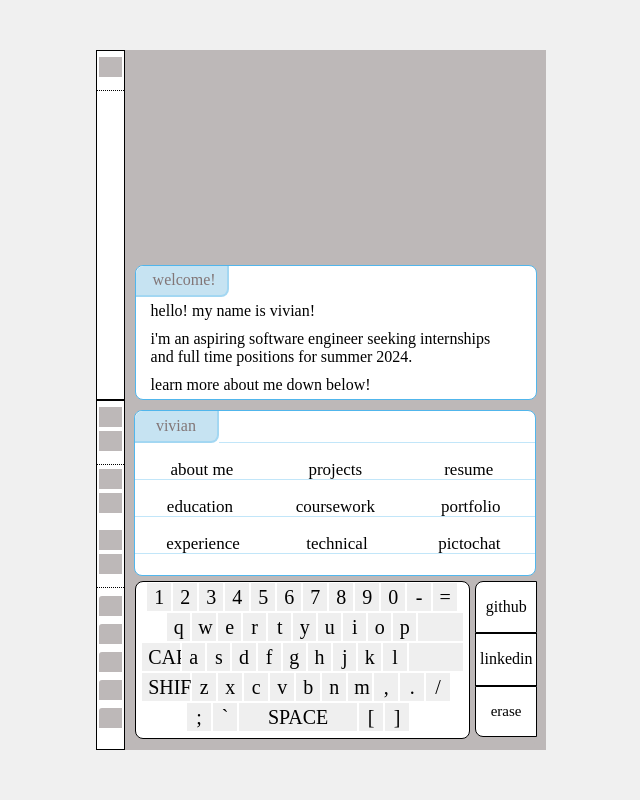
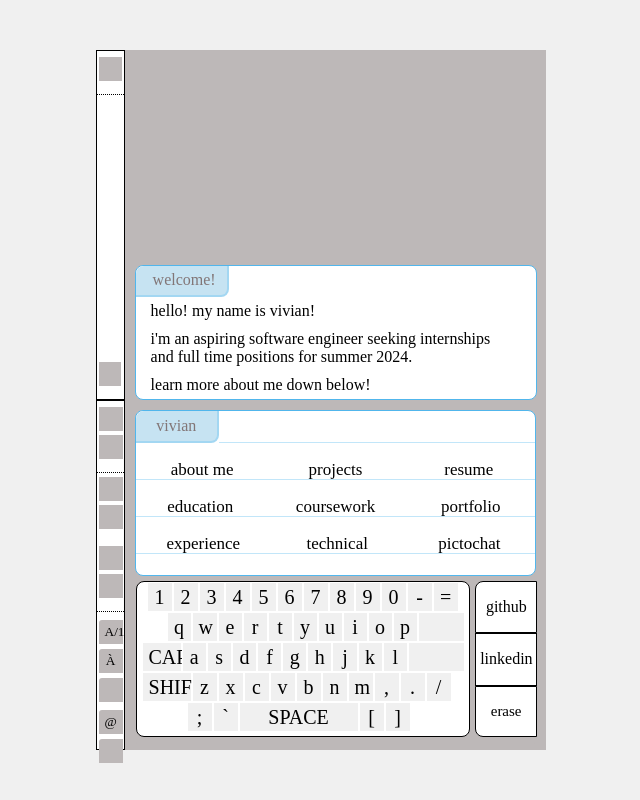
Before and after one commit to vivianc125/picto-portfolio, a React (Create React App) app: page / in a window 1280 px wide. Shown: the whole page, without its empty margins (319-959 px from the left). Built offline with nearby package versions, Linux system fonts and the light colour scheme.

Commit message:
fixing side panel buttons

```diff
--- a/src/App.js
+++ b/src/App.js
@@ -1,5 +1,6 @@
 import React, {useState, useEffect} from 'react';
 import pdf from '../src/resume.pdf';
+
 
 
 function Screen() {
@@ -178,7 +179,10 @@ useEffect(() => {
       <div className = "row">
           <div className="stack-left">
             <div className="scroll">
-              <button className="sidePanel"></button>
+              <button className="sidePanel" disabled="true"></button>
+            </div>
+            <div className="drawing-items chat-icon">
+              <button className="sidePanel " disabled="true"></button>
             </div>
           </div>
           <div className="screen-stack" >
@@ -193,23 +197,23 @@ useEffect(() => {
         <div className = "row">
           <div className="stack-left">
             <div className="scroll">
-              <button className="sidePanel"></button>
-              <button className="sidePanel"></button>
+              <button className="sidePanel" disabled="true"></button>
+              <button className="sidePanel" disabled="true"></button>
             </div>
             <div className="drawing-items">
-              <button className="sidePanel"></button>
-              <button className="sidePanel"></button>
+              <button className="sidePanel" disabled="true"></button>
+              <button className="sidePanel" disabled="true"></button>
             </div>
             <div className="size">
-              <button className="sidePanel"></button>
-              <button className="sidePanel"></button>
+              <button className="sidePanel" disabled="true"></button>
+              <button className="sidePanel" disabled="true"></button>
             </div>
             <div className="misc-keyboards">
-              <button className="sidePanel"></button>
-              <button className="sidePanel"></button>
-              <button className="sidePanel"></button>
-              <button className="sidePanel"></button>
-              <button className="sidePanel"></button>
+              <button className="sidePanel" disabled="true">A/1</button>
+              <button className="sidePanel" disabled="true">À</button>
+              <button className="sidePanel" disabled="true"></button>
+              <button className="sidePanel" disabled="true">@</button>
+              <button className="sidePanel" disabled="true"></button>
             </div>
 
           </div>
@@ -239,67 +243,66 @@ useEffect(() => {
                 </div>
               </div>
                 <div className="keyboard">
-
                   <div className="keyboard-left">
                     <div className = "row keys r1">
-                      <button className="keyboard-key">1</button>
-                      <button className="keyboard-key">2</button>
-                      <button className="keyboard-key">3</button>
-                      <button className="keyboard-key">4</button>
-                      <button className="keyboard-key">5</button>
-                      <button className="keyboard-key">6</button>
-                      <button className="keyboard-key">7</button>
-                      <button className="keyboard-key">8</button>
-                      <button className="keyboard-key">9</button>
-                      <button className="keyboard-key">0</button>
-                      <button className="keyboard-key">-</button>
-                      <button className="keyboard-key">=</button>
+                      <button className="keyboard-key" disabled="true">1</button>
+                      <button className="keyboard-key" disabled="true">2</button>
+                      <button className="keyboard-key" disabled="true">3</button>
+                      <button className="keyboard-key" disabled="true">4</button>
+                      <button className="keyboard-key" disabled="true">5</button>
+                      <button className="keyboard-key" disabled="true">6</button>
+                      <button className="keyboard-key" disabled="true">7</button>
+                      <button className="keyboard-key" disabled="true">8</button>
+                      <button className="keyboard-key" disabled="true">9</button>
+                      <button className="keyboard-key" disabled="true">0</button>
+                      <button className="keyboard-key" disabled="true">-</button>
+                      <button className="keyboard-key" disabled="true">=</button>
                     </div>
                     <div className = "row keys r2">
-                      <button className="keyboard-key">q</button>
-                      <button className="keyboard-key">w</button>
-                      <button className="keyboard-key">e</button>
-                      <button className="keyboard-key">r</button>
-                      <button className="keyboard-key">t</button>
-                      <button className="keyboard-key">y</button>
-                      <button className="keyboard-key">u</button>
-                      <button className="keyboard-key">i</button>
-                      <button className="keyboard-key">o</button>
-                      <button className="keyboard-key">p</button>
-                      <button className="backspace-key"></button>
+                      <button className="keyboard-key" disabled="true">q</button>
+                      <button className="keyboard-key" disabled="true">w</button>
+                      <button className="keyboard-key" disabled="true">e</button>
+                      <button className="keyboard-key" disabled="true">r</button>
+                      <button className="keyboard-key" disabled="true">t</button>
+                      <button className="keyboard-key" disabled="true">y</button>
+                      <button className="keyboard-key" disabled="true">u</button>
+                      <button className="keyboard-key" disabled="true">i</button>
+                      <button className="keyboard-key" disabled="true">o</button>
+                      <button className="keyboard-key" disabled="true">p</button>
+                      <button className="keyboard-key backspace-key" disabled="true"></button>
                     </div>
                     <div className = "row keys r3">
-                      <button className="caps-key">CAPS</button>
-                      <button className="keyboard-key">a</button>
-                      <button className="keyboard-key">s</button>
-                      <button className="keyboard-key">d</button>
-                      <button className="keyboard-key">f</button>
-                      <button className="keyboard-key">g</button>
-                      <button className="keyboard-key">h</button>
-                      <button className="keyboard-key">j</button>
-                      <button className="keyboard-key">k</button>
-                      <button className="keyboard-key">l</button>
-                      <button className="enter-key"></button>
+                      <button className="keyboard-key caps-key" disabled="true">CAPS</button>
+                      <button className="keyboard-key" disabled="true">a</button>
+                      <button className="keyboard-key" disabled="true">s</button>
+                      <button className="keyboard-key" disabled="true">d</button>
+                      <button className="keyboard-key" disabled="true">f</button>
+                      <button className="keyboard-key" disabled="true">g</button>
+                      <button className="keyboard-key" disabled="true">h</button>
+                      <button className="keyboard-key" disabled="true">j</button>
+                      <button className="keyboard-key" disabled="true">k</button>
+                      <button className="keyboard-key" disabled="true">l</button>
+                      <button className="keyboard-key enter-key" disabled="true"></button>
                     </div>
                     <div className = "row keys r4">
-                      <button className="shift-key">SHIFT</button>
-                      <button className="keyboard-key">z</button>
-                      <button className="keyboard-key">x</button>
-                      <button className="keyboard-key">c</button>
-                      <button className="keyboard-key">v</button>
-                      <button className="keyboard-key">b</button>
-                      <button className="keyboard-key">n</button>
-                      <button className="keyboard-key">m</button>
-                      <button className="keyboard-key">,</button>
-                      <button className="keyboard-key">.</button>
-                      <button className="keyboard-key">/</button>
+                      <button className="keyboard-key shift-key" disabled="true">SHIFT</button>
+                      <button className="keyboard-key" disabled="true">z</button>
+                      <button className="keyboard-key" disabled="true">x</button>
+                      <button className="keyboard-key" disabled="true">c</button>
+                      <button className="keyboard-key" disabled="true">v</button>
+                      <button className="keyboard-key" disabled="true">b</button>
+                      <button className="keyboard-key" disabled="true">n</button>
+                      <button className="keyboard-key" disabled="true">m</button>
+                      <button className="keyboard-key" disabled="true">,</button>
+                      <button className="keyboard-key" disabled="true">.</button>
+                      <button className="keyboard-key" disabled="true">/</button>
                     </div>
                     <div className = "row keys r5">
-                      <button className="keyboard-key">;</button>
-                      <button className="keyboard-key">`</button>
-                      <button className="space-key">SPACE</button>
-                      <button className="keyboard-key">{'['}</button>
-                      <button className="keyboard-key">{']'}</button>
+                      <button className="keyboard-key" disabled="true">;</button>
+                      <button className="keyboard-key" disabled="true">`</button>
+                      <button className="keyboard-key space-key" disabled="true">SPACE</button>
+                      <button className="keyboard-key" disabled="true">{'['}</button>
+                      <button className="keyboard-key" disabled="true">{']'}</button>
                     </div>
 
                   </div>
--- a/src/styles.css
+++ b/src/styles.css
@@ -99,7 +99,7 @@
     border-radius:8px;
     width:82%;
     margin-bottom:5px;
-    height: 95%;
+    height: 94%;
 }
 .keyboard-right{
     display:flex;
@@ -112,9 +112,10 @@
 
 .sidePanel{
     background-color:rgb(189, 184, 184);
-    height: 20px;
+    height: 24px;
     width: 100%;
     margin-top: 1px;
+    color: black;
 }
 .scroll{
     padding:5px 1.5px 10px 1.5px;
@@ -327,6 +328,9 @@ button:hover{
     background-color: rgb(222, 222, 222);
 }
 
+button:hover[disabled]{
+    font-weight: lighter;
+}
 .button-link{
     background-color:rgb(189, 184, 184);
     height: 33%;
@@ -344,6 +348,14 @@ button:hover{
     font-weight: bold;
     background-color: rgb(222, 222, 222);
 }
+.keyboard-key[disabled]{
+    background-color: #f0f0f0;
+    color:black;
+}
+.sidePanel:hover[disabled]{
+    background-color:rgb(189, 184, 184);
+    color: black;
+}
 
 body {
     margin: 0;
@@ -353,3 +365,10 @@ body {
     align-items: center;
     background-color: #f0f0f0;
   }
+
+
+  .chat-icon{
+    position: absolute;
+    bottom: 0;
+    width: 86%;
+  }
```
